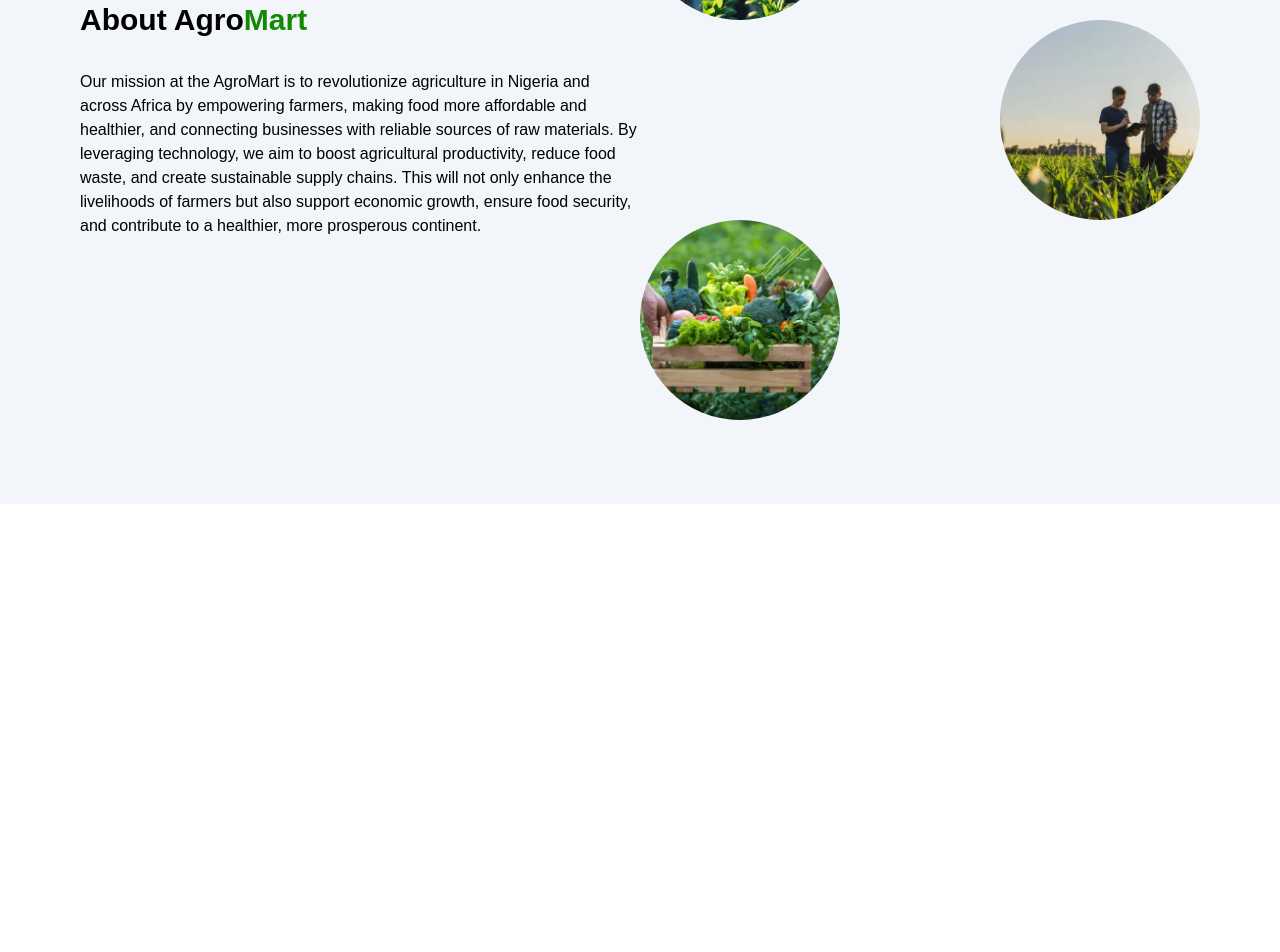
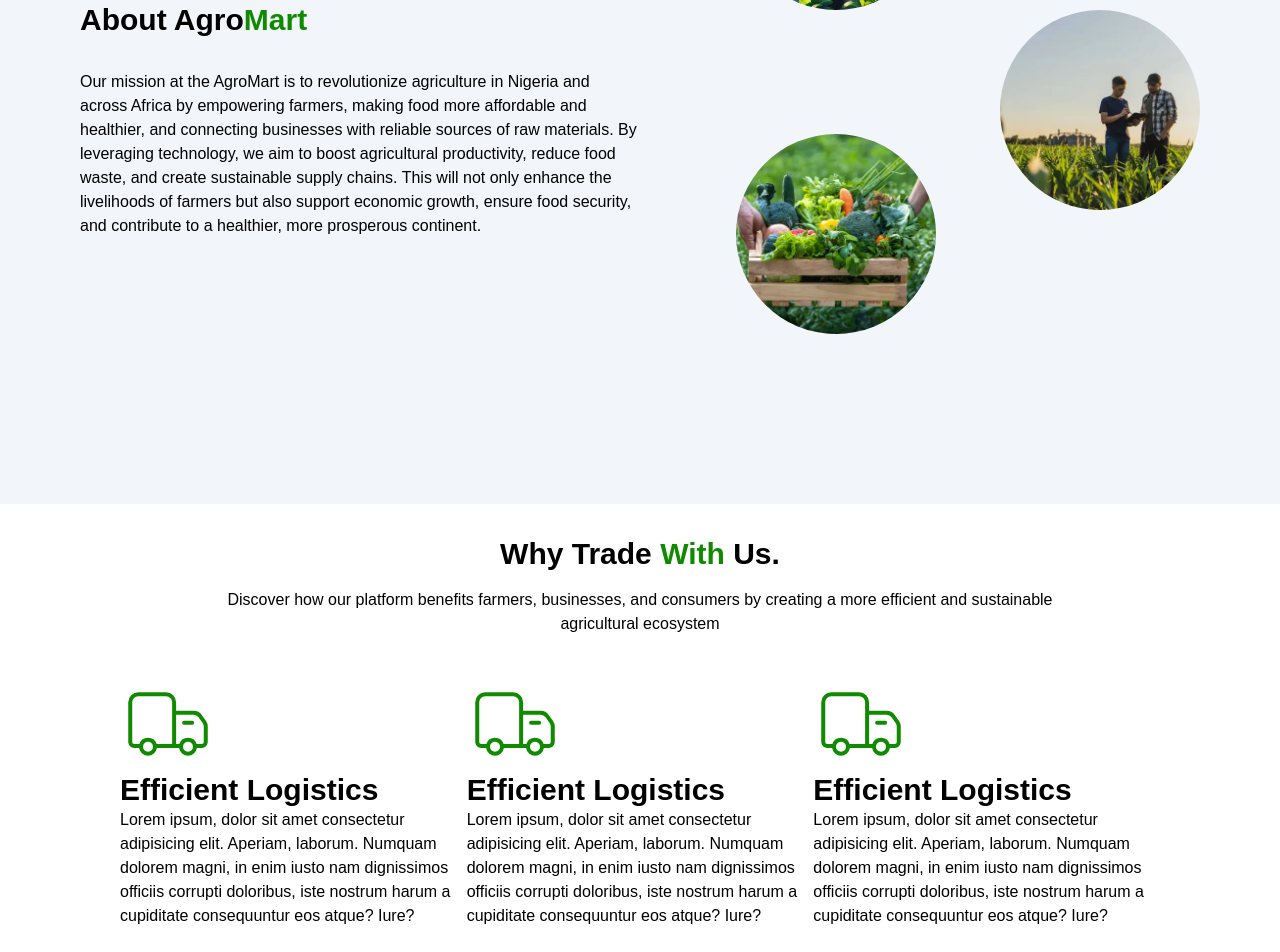
Before and after one commit to Youssoufai/agromart, a Next.js app: page / in a window 1280 px wide. Shown: the part 1200-2152 px from the top of the page. Before the commit the page ends 1704 px from the top, so only its background shows below. Built offline with nearby package versions, Linux system fonts and the light colour scheme; a web font is replaced by a local one.

Commit message:
Trade Section

```diff
--- a/app/components/about.tsx
+++ b/app/components/about.tsx
@@ -9,14 +9,14 @@ const About = () => {
                             Our mission at the AgroMart is to revolutionize agriculture in Nigeria and across Africa by empowering farmers, making food more affordable and healthier, and connecting businesses with reliable sources of raw materials. By leveraging technology, we aim to boost agricultural productivity, reduce food waste, and create sustainable supply chains. This will not only enhance the livelihoods of farmers but also support economic growth, ensure food security, and contribute to a healthier, more prosperous continent.
                         </p>
                     </div>
-                    <div className="flex flex-col justify-center flex-1">
-                        <div className="w-full">
+                    <div className="flex flex-col justify-center flex-1 overflow-hidden">
+                        <div className="w-full mt-24 ml-24">
                             <img src="ai-gen1.webp" className="rounded-full object-cover w-[200px] h-[200px]" alt="" />
                         </div>
-                        <div className="w-full flex items-start justify-end">
+                        <div className="w-full flex items-start justify-end mb-5">
                             <img src="company.webp" className="rounded-full object-cover w-[200px] h-[200px]" alt="" />
                         </div>
-                        <div className="w-full">
+                        <div className="w-full -mt-24 ml-24 mb-48">
                             <img src="about.webp" className="rounded-full object-cover w-[200px] h-[200px]" alt="" />
                         </div>
                     </div>
--- /dev/null
+++ b/app/components/features.tsx
@@ -0,0 +1,33 @@
+import { CiDeliveryTruck } from "react-icons/ci";
+import { GiFoodChain, GiFoodTruck } from "react-icons/gi";
+
+const Features = () => {
+    return (
+        <>
+            <section className="px-20 py-8 h-screen">
+                <div className="space-y-4 px-36 text-center">
+                    <h1 className="font-bold text-3xl">Why Trade <span className="text-color3">With</span>  Us.</h1>
+                    <p>Discover how our platform benefits farmers, businesses, and consumers by creating a more efficient and sustainable agricultural ecosystem</p>
+                </div>
+                <section className="m-10 flex">
+                    <div>
+                        <CiDeliveryTruck className="text-8xl text-color3" />
+                        <h1 className="text-3xl font-bold">Efficient Logistics</h1>
+                        <p>Lorem ipsum, dolor sit amet consectetur adipisicing elit. Aperiam, laborum. Numquam dolorem magni, in enim iusto nam dignissimos officiis corrupti doloribus, iste nostrum harum a cupiditate consequuntur eos atque? Iure?</p>
+                    </div>
+                    <div>
+                        <CiDeliveryTruck className="text-8xl text-color3" />
+                        <h1 className="text-3xl font-bold">Efficient Logistics</h1>
+                        <p>Lorem ipsum, dolor sit amet consectetur adipisicing elit. Aperiam, laborum. Numquam dolorem magni, in enim iusto nam dignissimos officiis corrupti doloribus, iste nostrum harum a cupiditate consequuntur eos atque? Iure?</p>
+                    </div>
+                    <div>
+                        <CiDeliveryTruck className="text-8xl text-color3" />
+                        <h1 className="text-3xl font-bold">Efficient Logistics</h1>
+                        <p>Lorem ipsum, dolor sit amet consectetur adipisicing elit. Aperiam, laborum. Numquam dolorem magni, in enim iusto nam dignissimos officiis corrupti doloribus, iste nostrum harum a cupiditate consequuntur eos atque? Iure?</p>
+                    </div>
+                </section>
+            </section>
+        </>
+    )
+}
+export default Features;
--- a/app/page.tsx
+++ b/app/page.tsx
@@ -1,6 +1,7 @@
 import Navbar from "@/app/components/navbar";
 import Hero from "./components/hero";
 import About from "./components/about";
+import Features from "./components/features";
 
 export default function Home() {
   return (
@@ -9,6 +10,7 @@ export default function Home() {
         <Navbar />
         <Hero />
         <About />
+        <Features />
       </div>
     </>
   );
```
Also changed, not shown: package.json (+5 -4 lines), public/features.webp (added), 1 other file (tests, documents, lock files or other folders).
